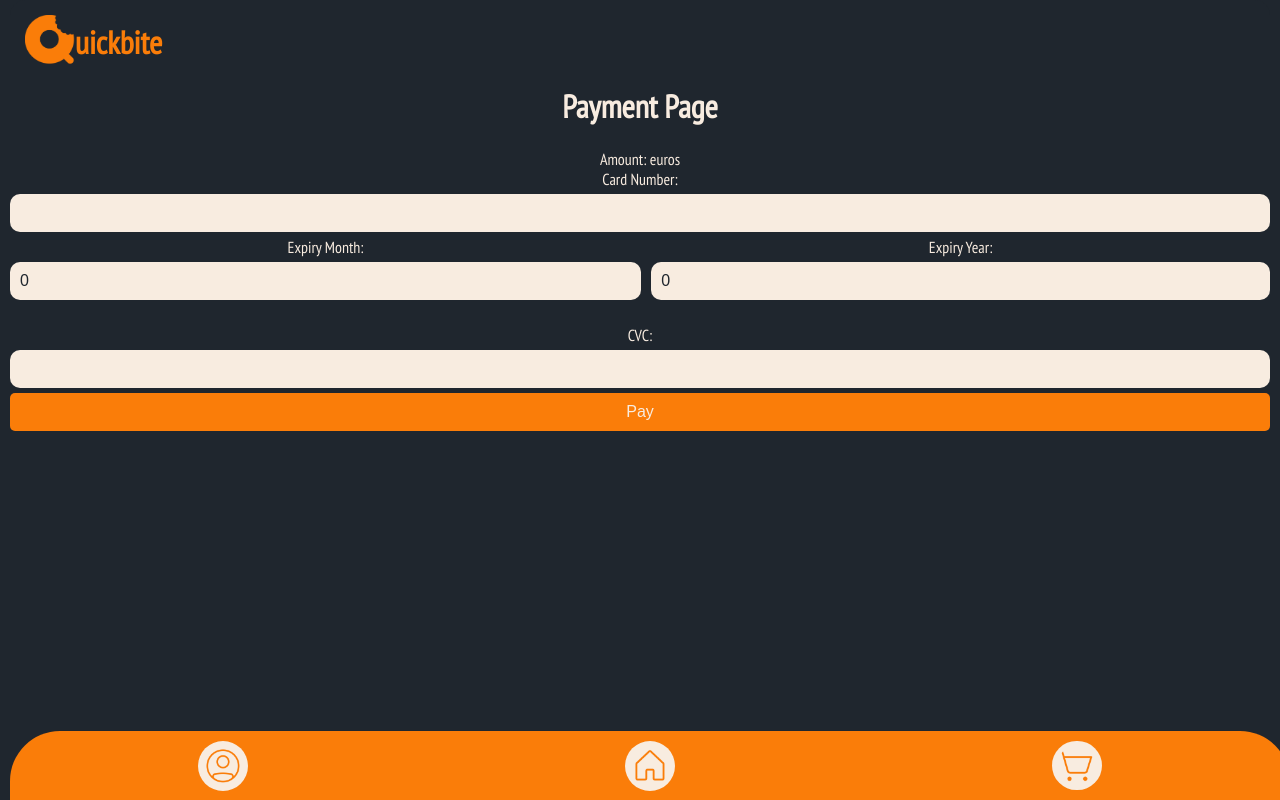
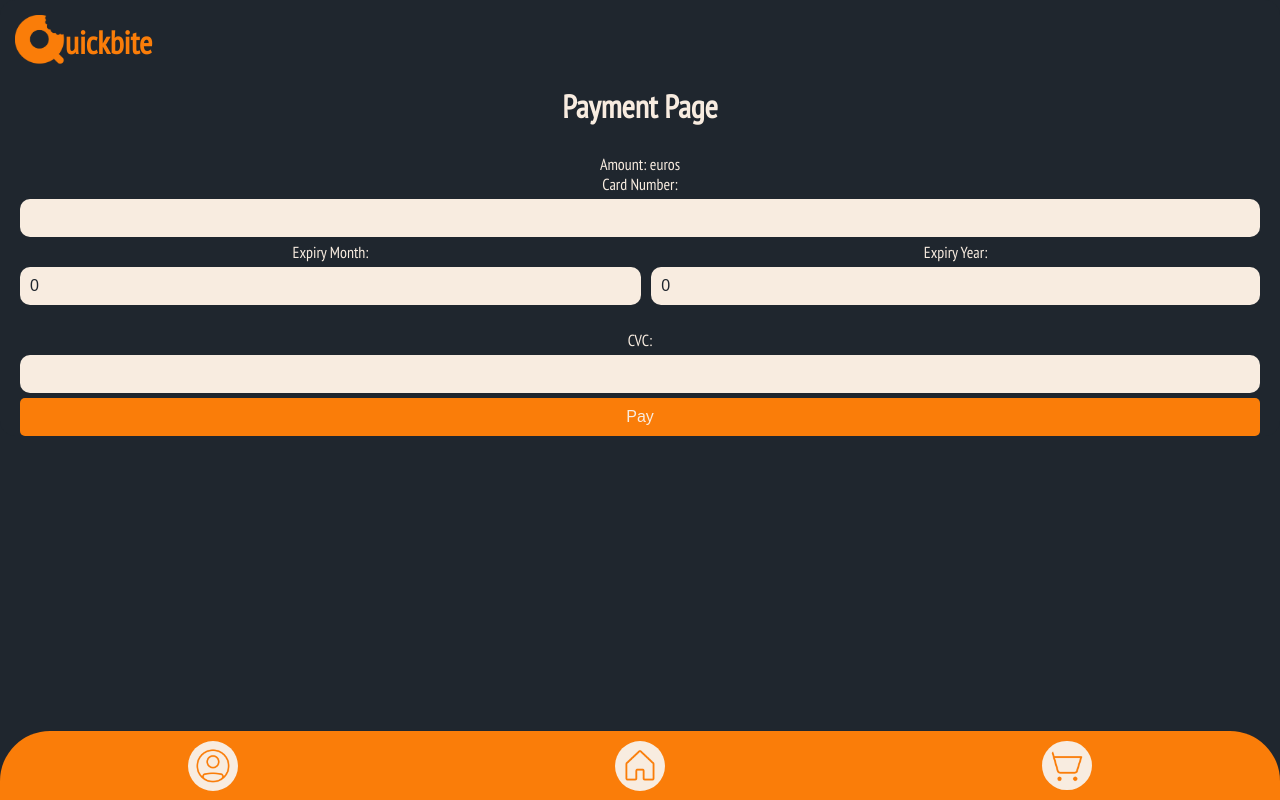
Before and after one commit to sammkrt/quickbitefe, a React (Create React App) app: page /payment in a window 1280 px wide. Built offline with nearby package versions, Linux system fonts and the light colour scheme; no server answers.

Commit message:
fixed style

```diff
--- a/src/components/Counter/Counter.css
+++ b/src/components/Counter/Counter.css
@@ -5,6 +5,7 @@
   width: 80px;
   padding-top: 10px;
   height: 35px;
+  padding-left: 5px;
 }
 .counter-output {
   font-size: 20px;
--- a/src/pages/Payment/Payment.css
+++ b/src/pages/Payment/Payment.css
@@ -1,6 +1,8 @@
 .payment-main {
   background-color: #1f262e;
   border-radius: 15px;
+}
+.payment-section {
   margin-left: 10px;
   margin-right: 10px;
 }
--- a/src/pages/Payment/Payment.tsx
+++ b/src/pages/Payment/Payment.tsx
@@ -147,8 +147,9 @@ const Payment = () => {
     }
   };
   return (
-    <div className="payment-main">
+    <main className="payment-main">
       <HeaderComponent />
+      <section className="payment-section">
       <h1 className="payment-h1">Payment Page</h1>
       <form onSubmit={createPayment}>
         <div className="payment-section">
@@ -210,8 +211,9 @@ const Payment = () => {
           <p>Processing payment...</p>
         </div>
       )}
+      </section>
       <FooterComponent />
-    </div>
+    </main>
   );
 };
 export default Payment;
```
